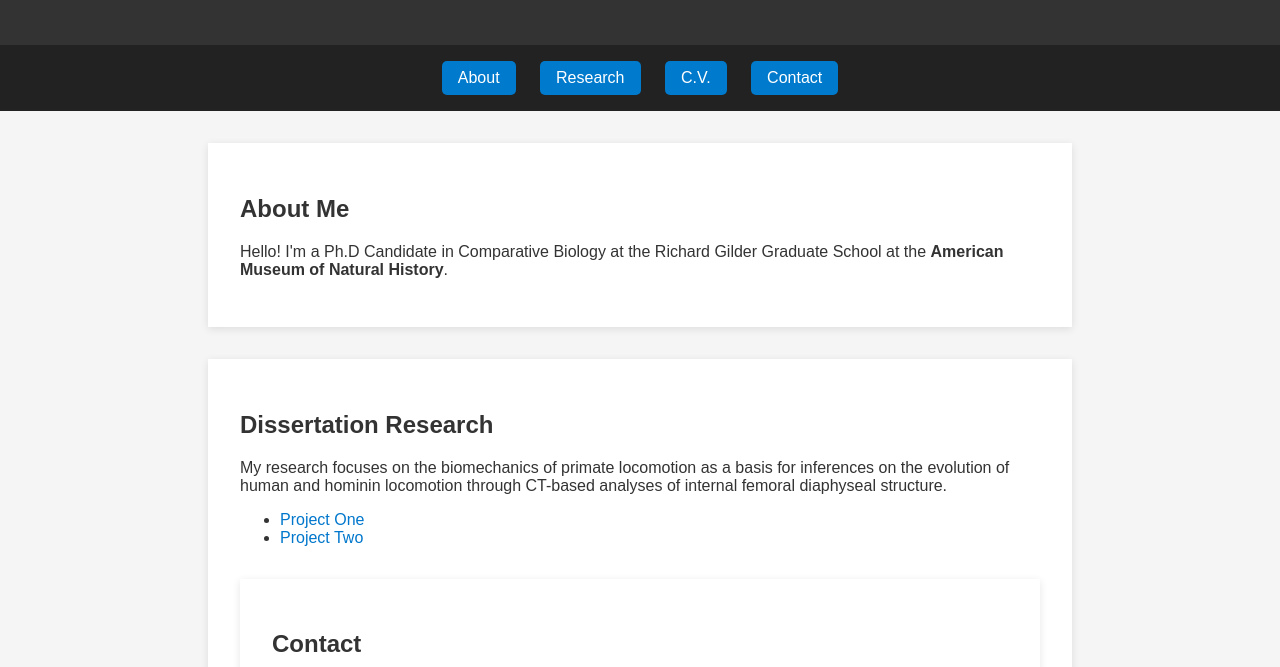
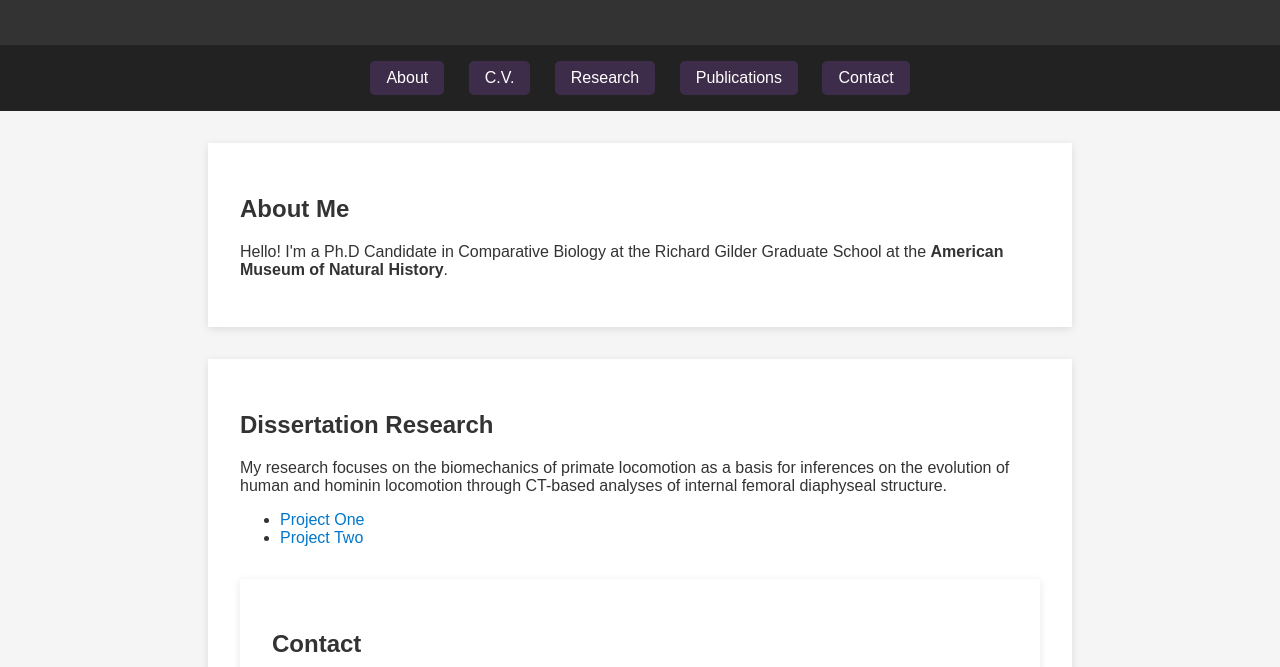
Before and after one commit to aless-vecino/aless-vecino.github.io, a plain HTML site: page index.html in a window 1280 px wide. Shown: the part 133-800 px from the top of the page. Drawn offline with Linux system fonts and the light colour scheme.

Commit message:
Change nav button background color and update links

```diff
--- a/index.html
+++ b/index.html
@@ -28,7 +28,7 @@
       display: inline-block;
       margin: 0 10px;
       padding: 0.5rem 1rem;
-      background-color: #007acc;
+      background-color: #3d2c4a;
       color: white;
       text-decoration: none;
       border-radius: 5px;
@@ -73,8 +73,9 @@
 
 <nav>
   <a href="#about" class="nav-button">About</a>
+  <a href="#CV" class="nav-button">C.V.</a>
   <a href="#research" class="nav-button">Research</a>
-  <a href="#CV" class="nav-button">C.V.</a>
+  <a href="#Publications" class="nav-button">Publications</a>
   <a href="#contact" class="nav-button">Contact </a>
 </nav>
 
```
